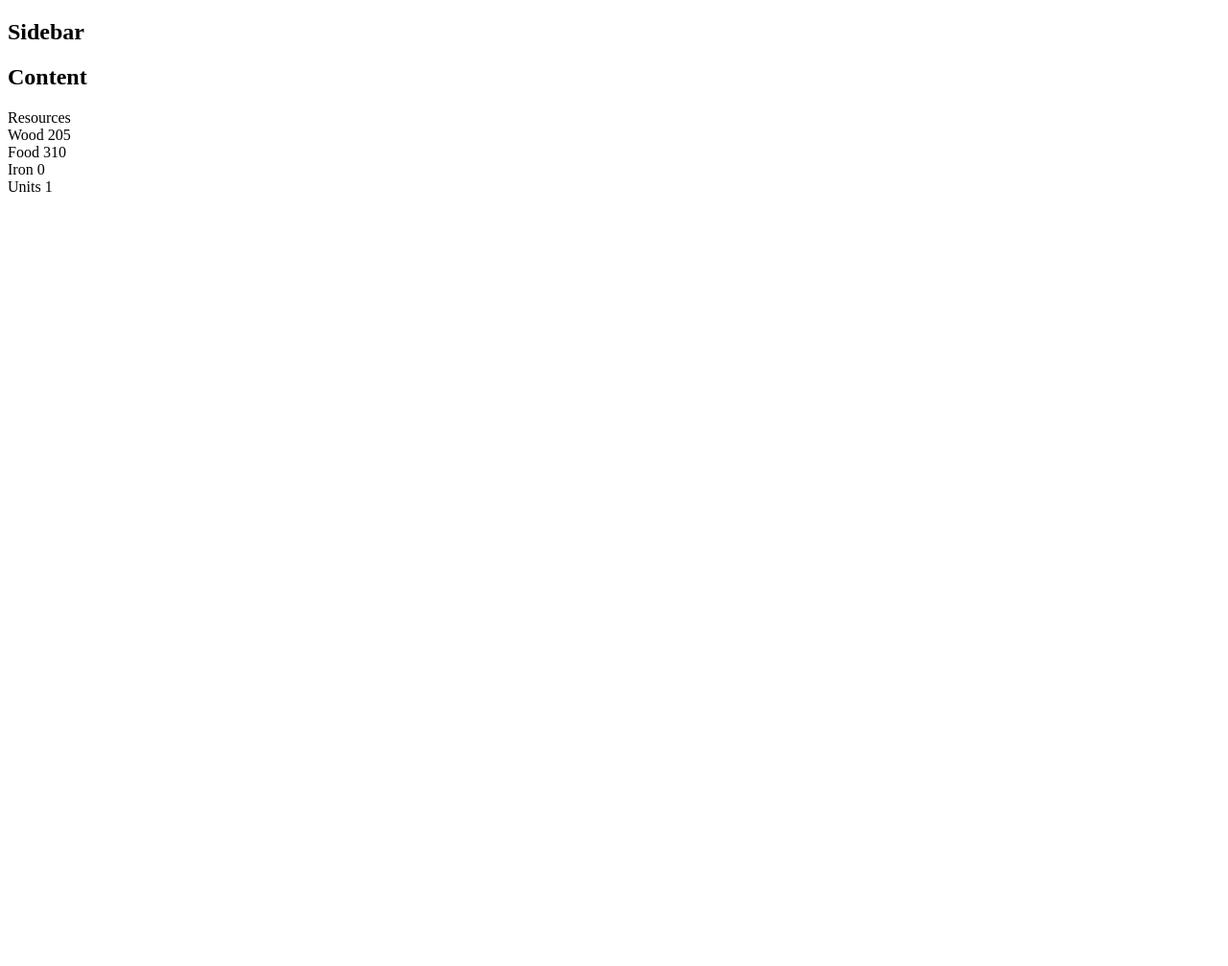
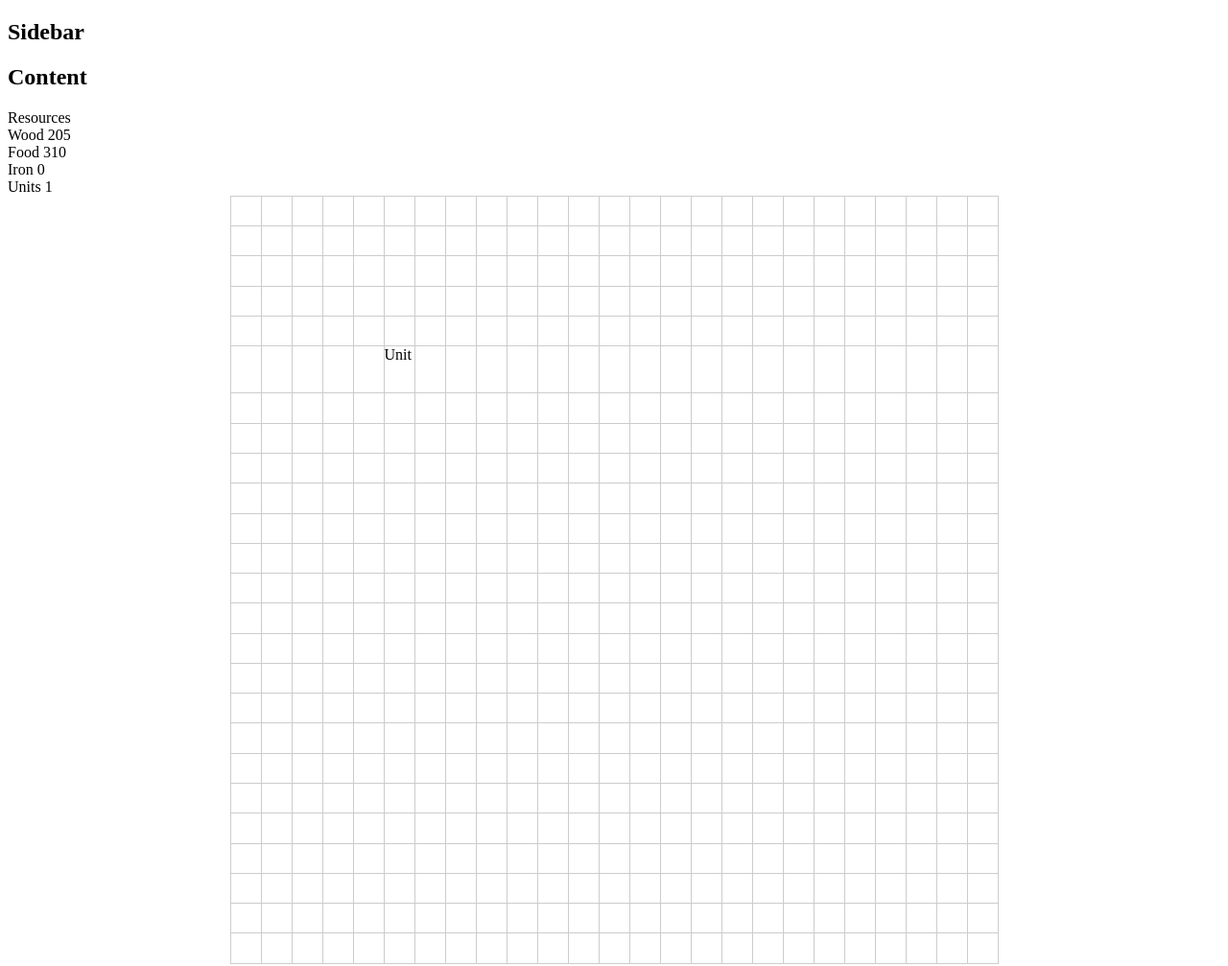
Before and after one commit to christophhalbi/a-little-game, a plain HTML site: page index.html in a window 1280 px wide. Shown: the whole page at 96% size. Before the commit the page ends 800 px from the top, so only its background shows below. Drawn offline with Linux system fonts and the light colour scheme.

Commit message:
a simple game-map

```diff
--- a/game.js
+++ b/game.js
@@ -27,6 +27,7 @@ export default class Game {
         document.addEventListener('onResourceCreated', this);
         document.addEventListener('onResourceStockChanged', this);
         document.addEventListener('onUnitCreated', this);
+        document.addEventListener('onMapSquareCreated', this);
     }
 
     handleEvent(event) {
@@ -44,7 +45,13 @@ export default class Game {
     }
 
     onUnitCreated(event) {
+        this._main.map.addUnit(event.detail.gameObject);
+
         this._main.units.raiseCount();
+    }
+
+    onMapSquareCreated(event) {
+        this._main.map.add(event.detail.gameObject);
     }
 
     render() {
--- a/game/data.js
+++ b/game/data.js
@@ -3,6 +3,7 @@ import ResourceWood from './objects/resource/wood.js';
 import ResourceFood from './objects/resource/food.js';
 import ResourceIron from './objects/resource/iron.js';
 import Unit from './objects/unit.js';
+import GameMap from './data/map.js';
 
 export default class GameData {
 
@@ -19,7 +20,9 @@ export default class GameData {
         this._resources.push(new ResourceFood(300, 10));
         this._resources.push(new ResourceIron(0, 0));
 
-        this._units.push(new Unit());
+        this._map = new GameMap(25, 25);
+
+        this._units.push(new Unit(this._map.square(5, 5)));
 
         let runInterval = this.runInterval.bind(this);
 
--- /dev/null
+++ b/game/data/map.js
@@ -0,0 +1,26 @@
+
+import GameMapSquare from "./map/square.js";
+import GameObject from "./../objects/object.js";
+
+export default class GameMap extends GameObject {
+
+    _data = [];
+
+    constructor(rows, columns) {
+        super();
+
+        for (let x = 0; x < rows; x++) {
+            this._data[x] = [];
+
+            for (let y = 0; y < columns; y++) {
+                this._data[x][y] = new GameMapSquare(x, y);
+            }
+        }
+
+        super.fireCustomEvent('onMapCreated', { detail: { gameObject: this } });
+    }
+
+    square(x, y) {
+        return this._data[x][y];
+    }
+}
--- /dev/null
+++ b/game/data/map/square.js
@@ -0,0 +1,14 @@
+
+import GameObject from "./../../objects/object.js";
+
+export default class GameMapSquare extends GameObject {
+
+    constructor(x, y) {
+        super();
+
+        this._x = x;
+        this._y = y;
+
+        super.fireCustomEvent('onMapSquareCreated', { detail: { gameObject: this } });
+    }
+}
--- a/game/objects/unit.js
+++ b/game/objects/unit.js
@@ -3,9 +3,15 @@ import GameObject from './object.js';
 
 export default class Unit extends GameObject {
 
-    constructor() {
+    constructor(position) {
         super();
+
+        this._position = position;
 
         super.fireCustomEvent('onUnitCreated', { detail: { gameObject: this } });
     }
+
+    get position() {
+        return this._position;
+    }
 }
--- a/game/ui/main.js
+++ b/game/ui/main.js
@@ -1,12 +1,14 @@
 
 import UIResources from './resources.js';
 import UIUnits from './units.js';
+import UIMap from './map.js';
 
 export default class UIMain {
 
     constructor() {
         this._resources = new UIResources();
         this._units = new UIUnits();
+        this._map = new UIMap();
     }
 
     get resources() {
@@ -17,11 +19,16 @@ export default class UIMain {
         return this._units;
     }
 
+    get map() {
+        return this._map;
+    }
+
     render() {
         return `<div id="ui-content">
             <h2>Content</h2>
             ${this._resources.render()}
             ${this._units.render()}
+            ${this._map.render()}
         </div>`
     }
 }
--- /dev/null
+++ b/game/ui/map.js
@@ -0,0 +1,27 @@
+
+import UIMapSquare from './map/square.js';
+import UIUnit from './unit.js';
+
+export default class UIMap {
+
+    constructor() {
+        this._id = 'ui-map';
+    }
+
+    add(gameObject) {
+        const square = new UIMapSquare(gameObject);
+
+        document.querySelector(`#${this._id}`).insertAdjacentHTML('beforeend', square.render());
+    }
+
+    addUnit(gameObject) {
+        const unit = new UIUnit(gameObject);
+
+        document.querySelector(`#${this._id} div.ui-map-source[data-game-object-id="${gameObject.position.id}"]`).insertAdjacentHTML('beforeend', unit.render());
+    }
+
+    render() {
+        return `<div id="${this._id}">
+        </div>`
+    }
+}
--- /dev/null
+++ b/game/ui/map/square.js
@@ -0,0 +1,16 @@
+
+export default class UIMapSquare {
+
+    constructor(gameObject) {
+        this._gameObject = gameObject;
+    }
+
+    get gameObject() {
+        return this._gameObject;
+    }
+
+    render() {
+        return `<div class="ui-map-source" data-game-object-id="${this._gameObject.id}">
+        </div>`
+    }
+}
--- /dev/null
+++ b/game/ui/unit.js
@@ -0,0 +1,13 @@
+
+export default class UIUnit {
+
+    constructor(gameObject) {
+        this._gameObject = gameObject;
+    }
+
+    render() {
+        return `<div class="ui-unit">
+            <span>Unit</span>
+        </div>`
+    }
+}
--- a/index.html
+++ b/index.html
@@ -4,6 +4,7 @@
         <meta charset="UTF-8">
         <meta name="viewport" content="width=device-width, initial-scale=1">
         <script type="module" src="index.js"></script>
+        <link rel="stylesheet" type="text/css" href="styles.css" media="screen"/>
         <title>Game</title>
     </head>
     <body>
--- /dev/null
+++ b/styles.css
@@ -0,0 +1,15 @@
+
+#ui-map {
+    margin: 0 auto;
+    width: 800px;
+    height: 800px;
+    display: grid;
+    grid-template-columns: repeat(25, 1fr);
+    border-bottom: 1px solid #ccc;
+    border-right: 1px solid #ccc;
+}
+
+.ui-map-source {
+    border-top: 1px solid #ccc;
+    border-left: 1px solid #ccc;
+}
```
